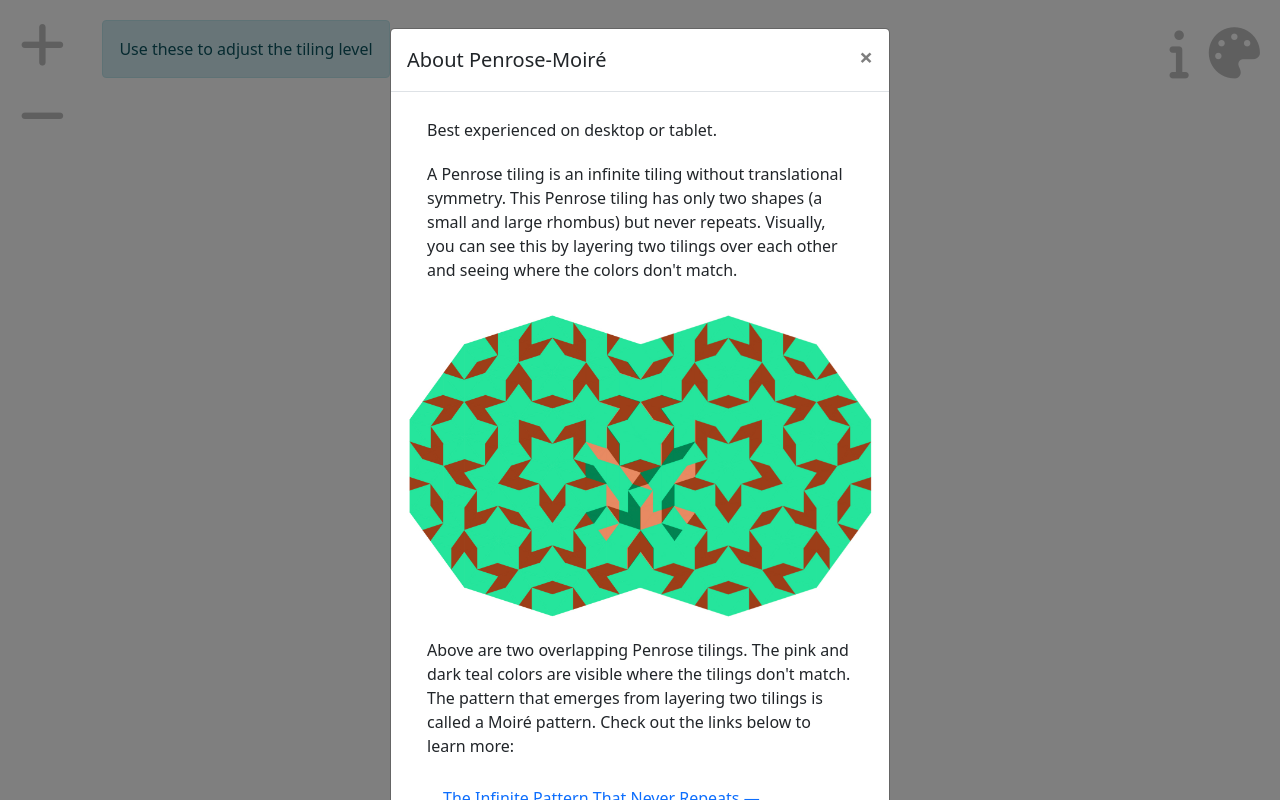
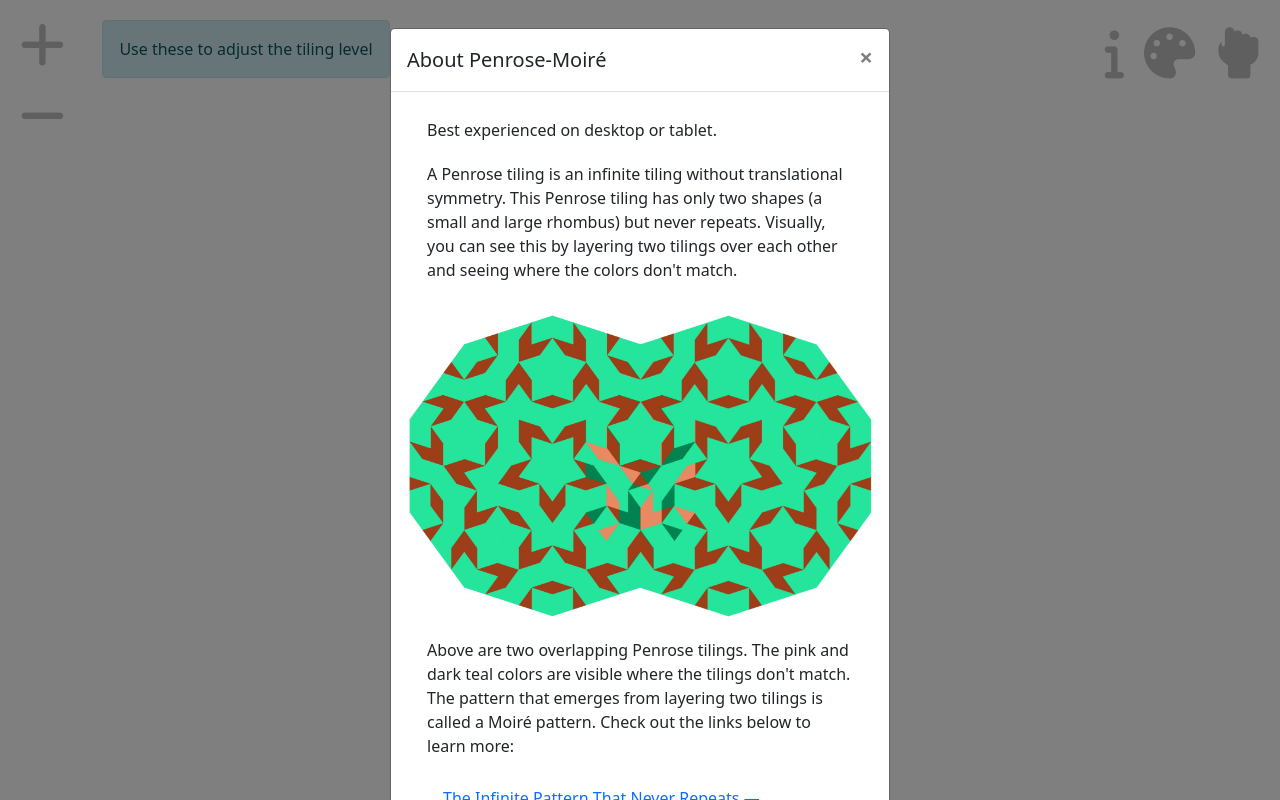
Before and after one commit to Kommandat/penrose-moire, a website: page public/index.html in a window 1280 px wide. Drawn offline with nearby package versions, Linux system fonts and the light colour scheme.

Commit message:
Add ability to pane view

```diff
--- a/public/index.html
+++ b/public/index.html
@@ -59,6 +59,7 @@
         console.log('Set zoom function not set in PaperScript yet');
       };
       window.globals.zoomFactor = 1;
+      window.globals.dragType = 'dragTiling';
 
       // Update the path from the JavaScript code.
       window.onload = function() {
@@ -162,6 +163,14 @@
       });
       }
 
+      const toggleDrag = function() {
+        const dragIcon = document.getElementById('dragIcon');
+        console.log(dragIcon.classList);
+        dragIcon.classList.toggle("fa-hand-rock");
+        dragIcon.classList.toggle("fa-arrows-alt");
+        window.globals.dragType = window.globals.dragType === 'dragTiling' ? 'paneWindow' : 'dragTiling';
+      }
+
     </script>
 
     <div id='deflate-menu' class="menubar vertical-menu">
@@ -183,6 +192,11 @@
       class="nav-link fas fa-palette elastic-fai-md menuicon data"
       data-toggle="modal"
       data-target="#paletteModal"
+      ></i>
+      <i
+      id='dragIcon'
+      class="nav-link fas fa-hand-rock elastic-fai-md menuicon data"
+      onClick='toggleDrag()'
       ></i>
     </div>
       <canvas id="canvas" resize="true"></canvas>
@@ -212,7 +226,6 @@
               A Penrose tiling is an infinite tiling without translational symmetry. This Penrose tiling has only two shapes (a small  and large rhombus) but never repeats. Visually, you can see this by layering two tilings over each other and seeing where the colors don't match.
               </p>
               <img class='rounded float-left' style='max-width:100%; height: auto; padding: 20px 0px 20px;' src='overlapping-penrose.jpg' alt='Overlapping Penrose tilings'></img>
-
               <p class="infotext"> Above are two overlapping Penrose tilings. The pink and dark teal colors are visible where the tilings don't match. The pattern that emerges from layering two tilings is called a Moiré pattern. Check out the links below to learn more:</p>
               <ul class="list-group list-group-flush infotext">
                 <li class="list-group-item"> <a href="https://www.youtube.com/watch?v=48sCx-wBs34">The Infinite Pattern That Never Repeats — Veritasium</a></li>
```
Also changed, not shown: public/penrose.js (+6 -1 lines).
